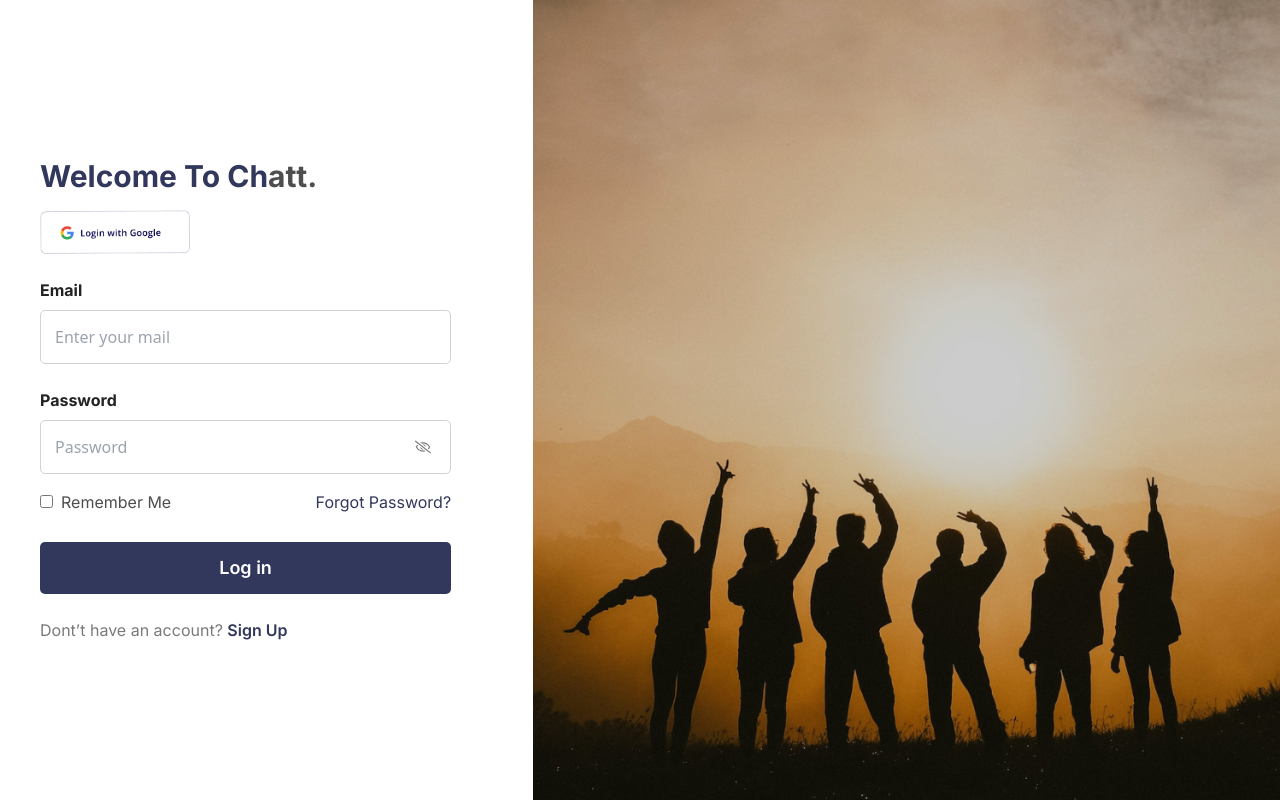
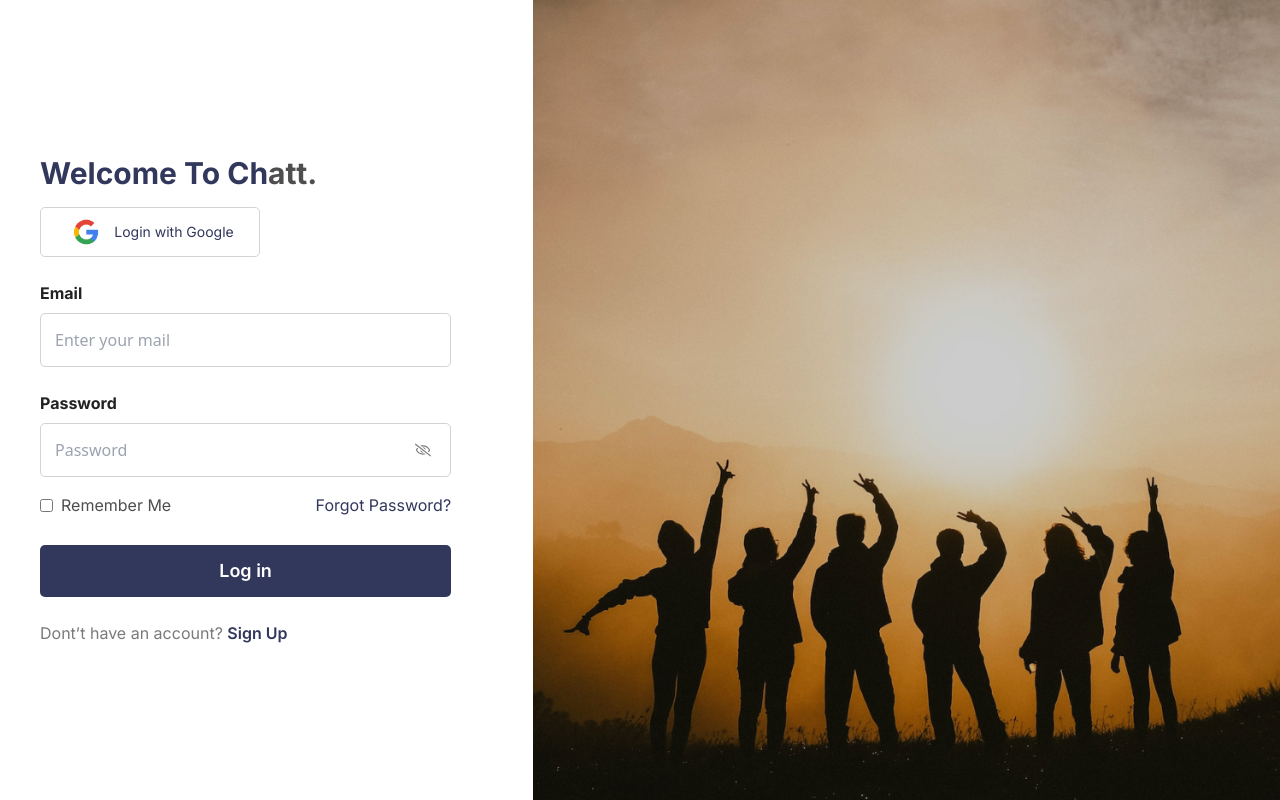
Before and after one commit to thehasandev/ChitChat, a React (Vite) app: page / in a window 1280 px wide. Built offline with nearby package versions, Linux system fonts and the light colour scheme.

Commit message:
goggle-modify

```diff
--- a/src/pages/Login.jsx
+++ b/src/pages/Login.jsx
@@ -3,7 +3,7 @@ import Image from '../components/Image'
 import Man from "../assets/pepoles.png"
 import {FaRegEyeSlash} from "react-icons/fa"
 import {BsFillEyeFill} from "react-icons/bs"
-import Goggle from "../assets/goggle.png"
+import Goggle from "../assets/g.png"
 import Flex from "../components/Flex"
 import { Link } from 'react-router-dom'
 
@@ -16,7 +16,10 @@ function Login() {
        <div className='md:w-5/12 flex justify-center items-center'>
           <div className='w-full pl-10'>
               <h1 className='font-inter font-bold text-3xl text-primary'>Welcome To Ch<span className='text-[#4E4E4E]'>att.</span></h1>
-              <Image className="w-[150px] mt-4 cursor-pointer" src={Goggle}/>
+               <div className='flex mt-4 items-center gap-x-2 border border-gray w-[220px] justify-center rounded-[5px] py-1'>
+                 <img className='w-10' src={Goggle} alt="" />
+                 <p className='font-inter font-normal text-sm text-primary'>Login with Google</p>
+               </div>
 
               <div className='mt-6'>
                 <p className='font-inter font-bold text-base text-secondary mb-2'>Email</p>
```
Also changed, not shown: src/assets/g.png (added).
